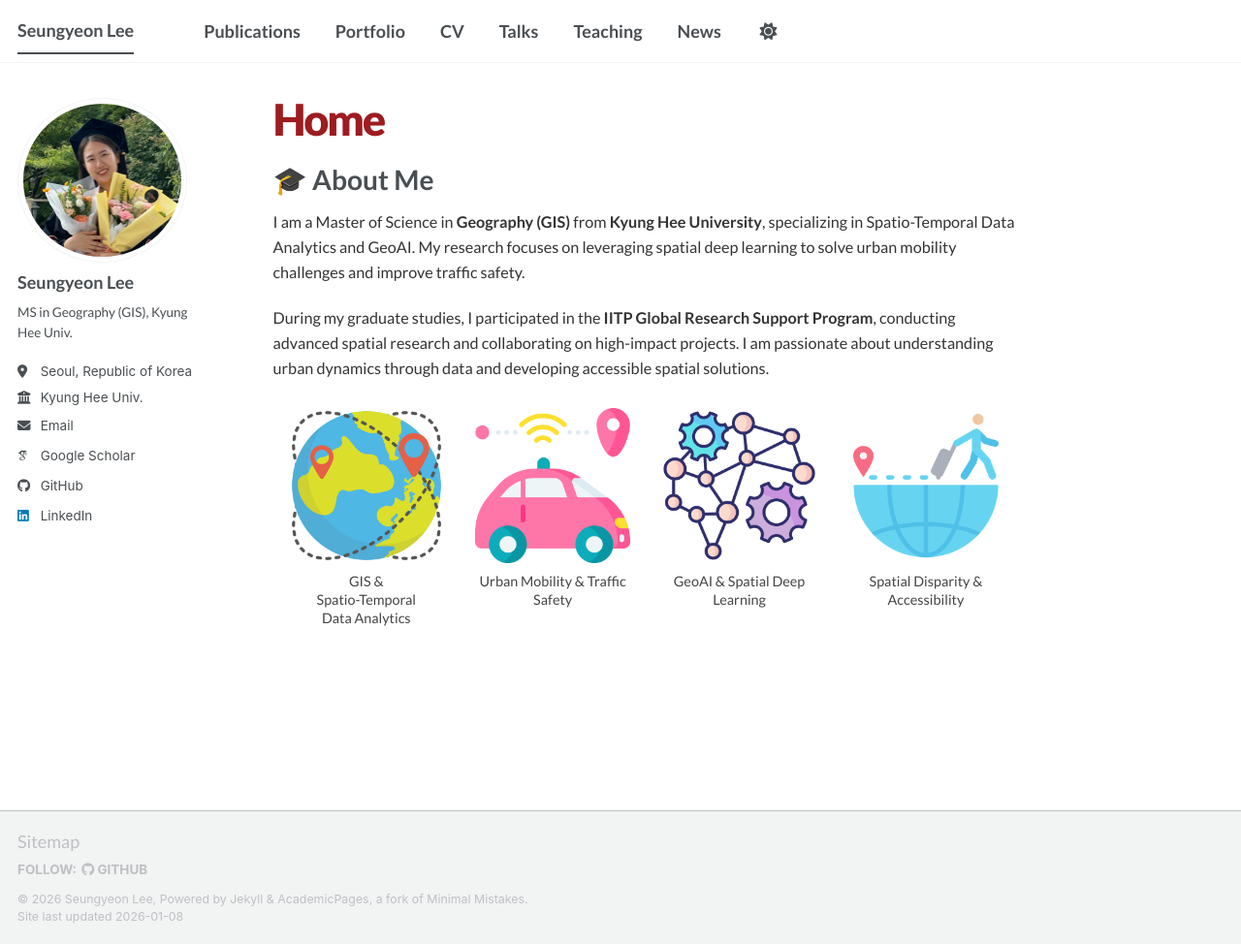
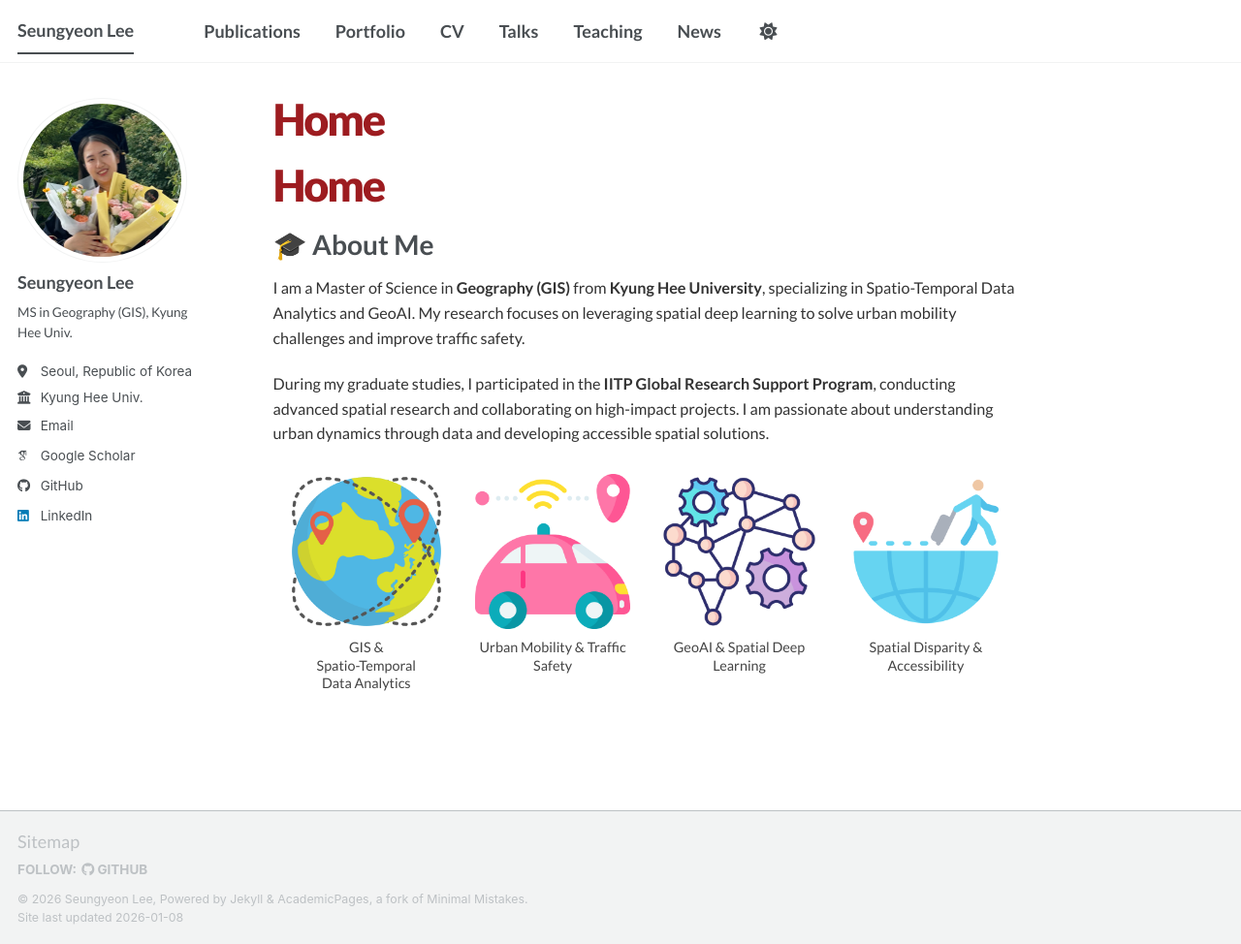
Before and after one commit to seungyeon677/seungyeon677.github.io, a Jekyll site: the page built from _pages/about.md, in a window 1280 px wide and 974 px high. Shown: the whole window at 97% size. Built offline with Jekyll 4.4.1, drawn with Linux system fonts in a browser that asks for light colours; some web fonts are replaced; a script bundle is joined from its source files by our own code; library files that are not in the unit come from our copies.

Commit message:
Update single.html

```diff
--- a/_layouts/single.html
+++ b/_layouts/single.html
@@ -27,6 +27,14 @@
       {% unless page.header.overlay_color or page.header.overlay_image %}
         <header>
           {% if page.title %}<h1 class="page__title" itemprop="headline">{{ page.title | markdownify | remove: "<p>" | remove: "</p>" }}</h1>{% endif %}
+          {% if page.title %}
+            <h1 class="page__title"
+                {% if page.title_size == 'small' %} style="font-size: 1.25rem !important;" {% endif %}
+                itemprop="headline">
+              {{ page.title | markdownify | remove: "<p>" | remove: "</p>" }}
+            </h1>
+          {% endif %}
+
           {% if page.read_time %}
             <p class="page__meta"><i class="fa fa-clock" aria-hidden="true"></i> {% include read-time.html %}</p>
           {% endif %}
```
